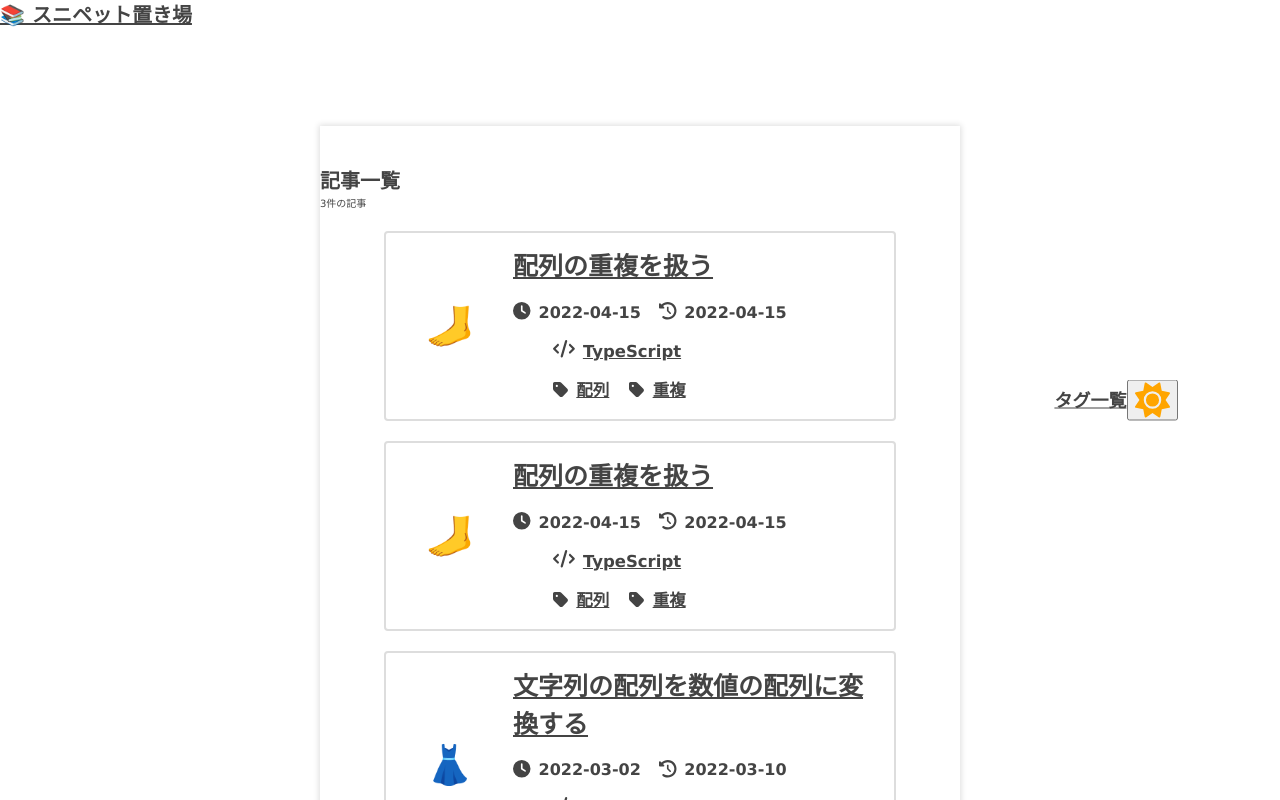
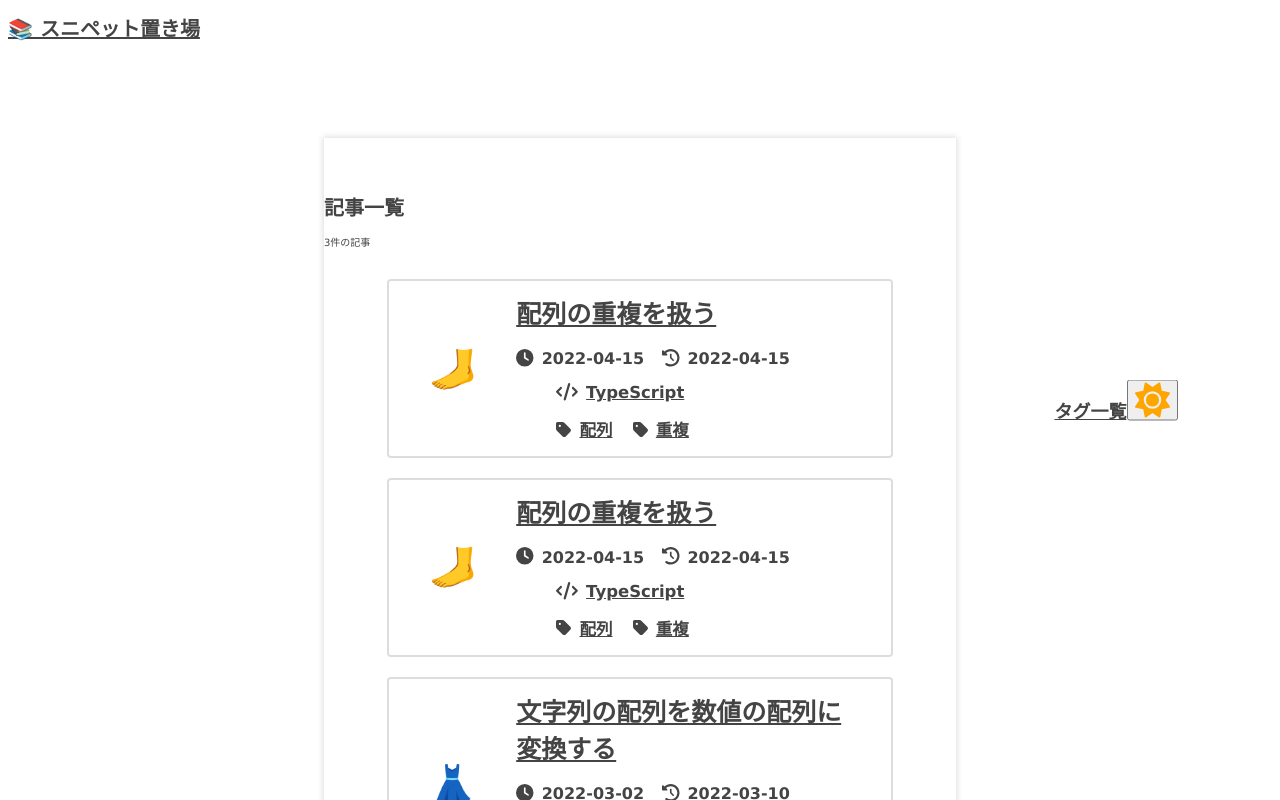
Before and after one commit to kento-yoshidu/_old, a Next.js app: page / in a window 1280 px wide. Shown: the top 800 px of the page. Built offline with nearby package versions, Linux system fonts and the light colour scheme.

Commit message:
✨ ファイル整理

```diff
--- a/postcss.config.js
+++ b/postcss.config.js
@@ -1,6 +1,6 @@
 module.exports = {
   plugins: {
     tailwindcss: {},
-    autoprefixer: {},
-  },
+    autoprefixer: {}
+  }
 }
--- a/src/scss/_global.scss
+++ b/src/scss/_global.scss
@@ -1,5 +1,3 @@
-@import "./reset.scss";
-
 :root {
   --main-color: rgb(22, 117, 204);
 }
--- a/src/scss/reset.scss
+++ /dev/null
@@ -1,5 +0,0 @@
-/*
-  Josh's Custom CSS Reset
-  https://www.joshwcomeau.com/css/custom-css-reset/
-*/
-*,*::before,*::after{box-sizing:border-box}*{margin:0}html,body{height:100%}body{line-height:1.5;-webkit-font-smoothing:antialiased}img,picture,video,canvas,svg{display:block;max-width:100%}input,button,textarea,select{font:inherit}p,h1,h2,h3,h4,h5,h6{overflow-wrap:break-word}#root,#__next{isolation:isolate}
--- a/tsconfig.json
+++ b/tsconfig.json
@@ -27,7 +27,8 @@
     "next-env.d.ts",
     "**/*.ts",
     "**/*.tsx",
-    "types/**/*"
+    "types/**/*",
+    "tailwind.config.js"
   ],
   "exclude": [
     "node_modules"
```
Also changed, not shown: next.config.js (+0 -26 lines).
